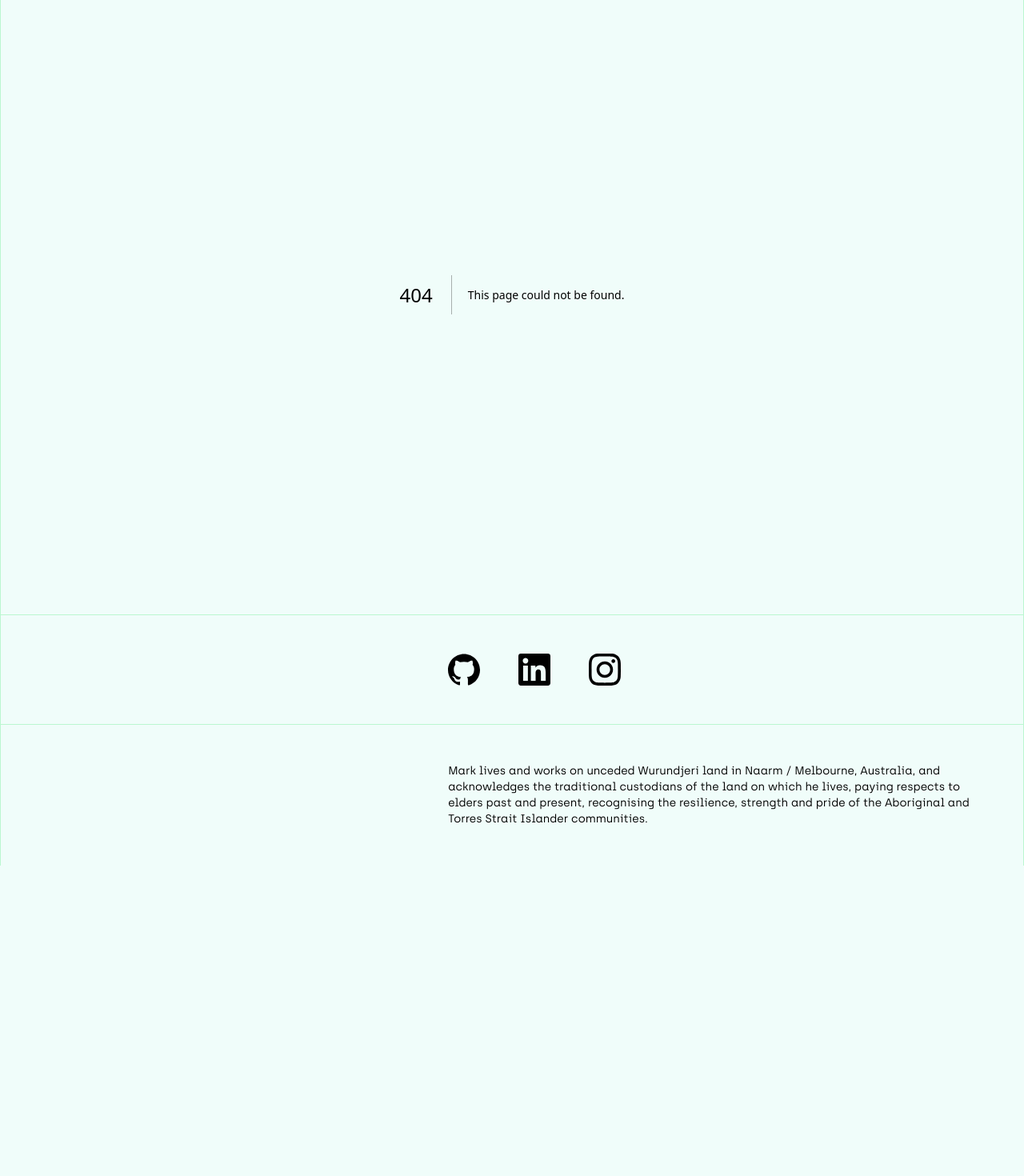
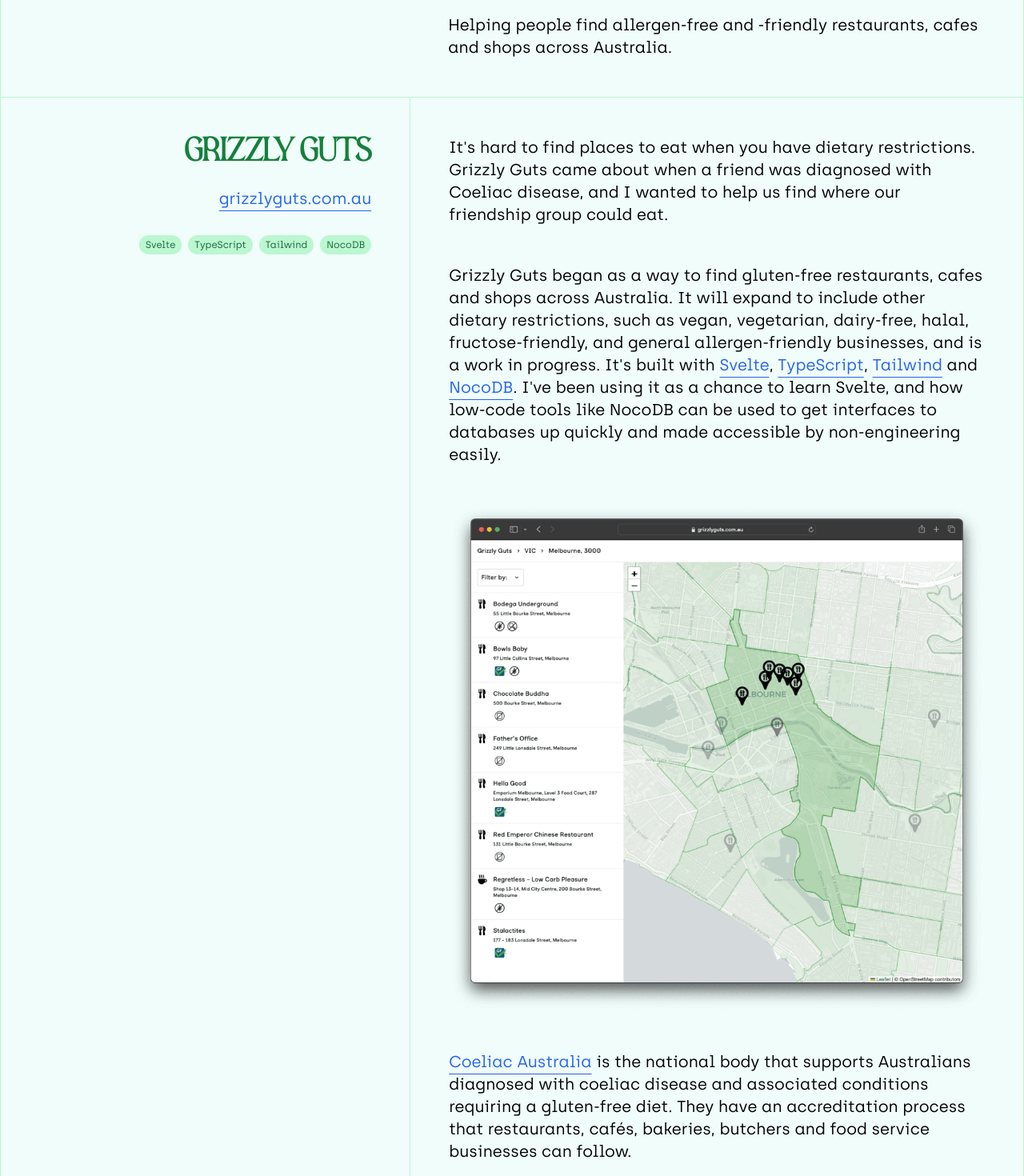
Before and after one commit to markcipolla/markcipolla.com, a Next.js app: page /grizzlyguts in a window 1280 px wide. Before the commit this address had no page. Shown: the part 240-1710 px from the top of the page at 80% size. Before the commit the page ends 1322 px from the top, so only its background shows below. Built offline with nearby package versions, Linux system fonts and the light colour scheme.

Commit message:
Add grizzlyguts

```diff
--- /dev/null
+++ b/src/app/grizzlyguts/page.tsx
@@ -0,0 +1,46 @@
+import Image from "next/image";
+import screenshot from "./grizzlyguts.png";
+import { Section, Block, Header, ExternalLink, Tags } from "@/components";
+
+export default function GrizzlyGuts() {
+  return (
+    <>
+      <Section>
+        <Block columns={3}>
+          <p>Helping people find allergen-free and -friendly restaurants, cafes and shops across Australia.</p>
+        </Block>
+      </Section>
+      <Section>
+        <Header label="Grizzly Guts">
+          <div className="flex flex-col gap-8 items-end">
+            <ExternalLink href="https://grizzlyguts.com.au">grizzlyguts.com.au</ExternalLink>
+            <Tags tags={["Svelte", "TypeScript", "Tailwind", "NocoDB"]} />
+          </div>
+        </Header>
+        <Block columns={3}>
+          <p>
+            It&apos;s hard to find places to eat when you have dietary restrictions. Grizzly Guts came about when a friend was diagnosed with Coeliac disease, and I wanted to help us find where our
+            friendship group could eat.
+          </p>
+
+          <p>
+            Grizzly Guts began as a way to find gluten-free restaurants, cafes and shops across Australia. It will expand to include other dietary restrictions, such as vegan, vegetarian, dairy-free,
+            halal, fructose-friendly, and general allergen-friendly businesses, and is a work in progress. It&apos;s built with <ExternalLink href="https://svelte.dev/">Svelte</ExternalLink>,{" "}
+            <ExternalLink href="https://www.typescriptlang.org/">TypeScript</ExternalLink>, <ExternalLink href="https://tailwindcss.com/">Tailwind</ExternalLink> and{" "}
+            <ExternalLink href="https://nocodb.com/">NocoDB</ExternalLink>. I&apos;ve been using it as a chance to learn Svelte, and how low-code tools like NocoDB can be used to get interfaces to
+            databases up quickly and made accessible by non-engineering easily.
+          </p>
+
+          <div className="flex justify-center">
+            <Image src={screenshot} alt="GrizzlyGuts" />
+          </div>
+
+          <p>
+            <ExternalLink href="https://coeliac.org.au/">Coeliac Australia</ExternalLink> is the national body that supports Australians diagnosed with coeliac disease and associated conditions
+            requiring a gluten-free diet. They have an accreditation process that restaurants, cafés, bakeries, butchers and food service businesses can follow.
+          </p>
+        </Block>
+      </Section>
+    </>
+  );
+}
--- a/src/app/page.tsx
+++ b/src/app/page.tsx
@@ -168,6 +168,11 @@
             development) teams run better Agile retrospective meetings
             (especially when team members are working remote).
           </p>
+          <p>
+            <InternalLink href="/grizzlyguts">Grizzly Guts</InternalLink> is an
+            early-stage project to help people with dietary restrictions find
+            restaurants, cafes and shops that cater to their needs.
+          </p>
         </Block>
       </Section>
     </>
```
Also changed, not shown: src/app/grizzlyguts/grizzlyguts.png (added).
